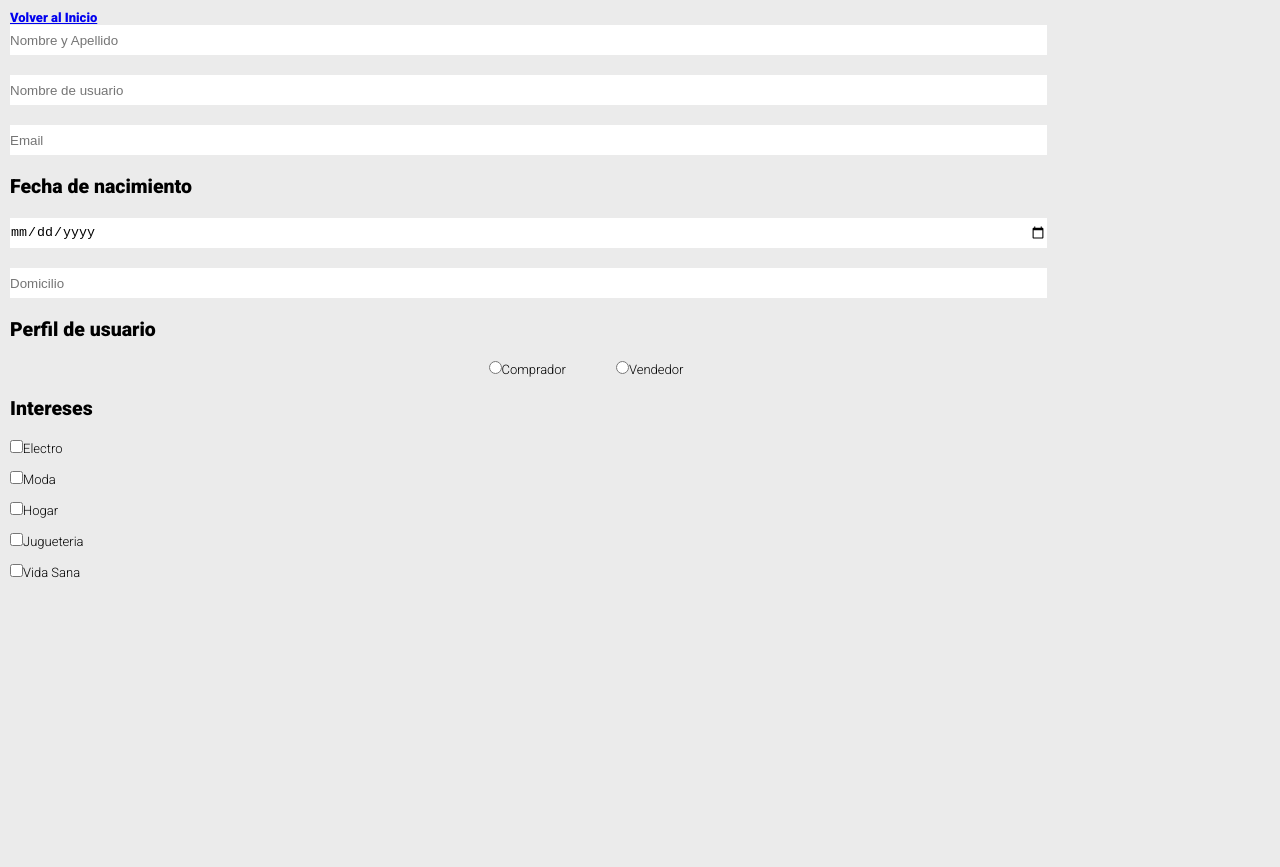
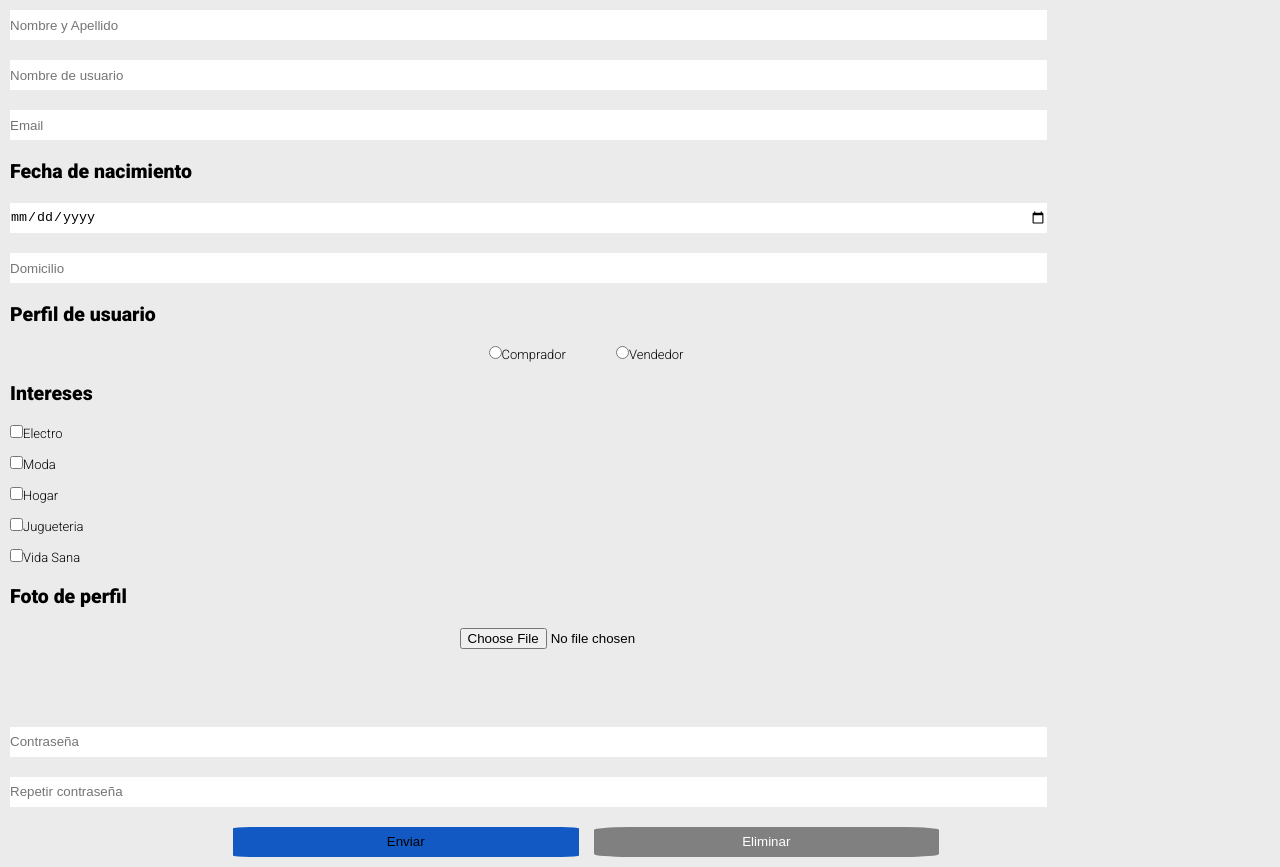
Before and after one commit to Antoopizarro/Mercado-liebre, a website: page views/register.html in a window 1280 px wide. Before the commit the page ends 800 px from the top, so only its background shows below. Drawn offline with Linux system fonts and the light colour scheme.

Commit message:
terminando formulario y barra de busqueda

```diff
--- a/public/css/home.css
+++ b/public/css/home.css
@@ -15,6 +15,23 @@ body{
 }
 header{
     background-color: var(--colorAmarillo);
+}
+.header--buscar form{
+    display: flex;
+    height: 32px;
+    background-color: #FFF;
+    margin: 5px;
+}
+.header--buscar input{
+    border: none;
+    width: 85%;
+    outline: none;
+}
+.header--buscar button{
+    width: 15%;
+    border: none;
+    background-color: #FFF;
+    color: var(--colorGrisOscuro);
 }
 
 .encabezado{
--- a/public/css/register.css
+++ b/public/css/register.css
@@ -1,8 +1,4 @@
-.Volver{
-    display: flex;
-    flex-wrap: wrap;
-    align-items: flex-start;
-}
+
 h2{
     text-align: left;
 }
@@ -12,6 +8,11 @@
     width: 90%;
 }
 .input_fecha{
+    border: none;
+    height: 30px;
+    width: 90%;
+}
+.input_contra{
     border: none;
     height: 30px;
     width: 90%;
@@ -39,3 +40,41 @@
     align-items: flex-start;
     gap: 15px;
 }
+.form_file{
+    display: flex;
+    flex-direction: row;
+    flex-wrap: wrap;
+    justify-content: center;
+    margin-bottom: 5%;
+}
+
+.form_contraseña{
+    display: flex;
+    flex-direction: column;
+    flex-wrap: wrap;
+    justify-content: space-between;
+    gap: 20px;
+}
+.form_register--button{
+    display: flex;
+    flex-direction: row;
+    flex-wrap: wrap;
+    justify-content: center;
+    gap: 15px;
+}
+button{
+    width: 30%;
+    height: 30px;
+}
+.button_enviar{
+    color: white;
+    background-color: var(--colorCeleste);
+    border: none;
+    border-radius: 5%;
+}
+.button_eliminar{
+    color: white;
+    background-color: gray ;
+    border: none;
+    border-radius: 10%;
+}
--- a/views/register.html
+++ b/views/register.html
@@ -7,12 +7,14 @@
     <title>Registro</title>
     <script src="https://kit.fontawesome.com/47f954a9fa.js" crossorigin="anonymous"></script>
     <link rel="stylesheet" href="/css/styles.css">
+    <style>
+        a { text-decoration: none;
+            color: black;}
+        </style>
 </head>
 <body>
-    <header>
-    </header>
     <main>
-        <a href="/"><h4 class="Volver">Volver al Inicio</h4></a>
+
         <form action="" class="form1">
             <input class="input_datos" type="text" name="name" placeholder="Nombre y Apellido">
             <input class="input_datos" type="text" name="name" placeholder="Nombre de usuario">
@@ -33,6 +35,18 @@
                 <label for="Jugueteria"><input type="checkbox" name="intereses">Jugueteria</label>
                 <label for="Vida Sana"><input type="checkbox" name="intereses">Vida Sana</label>
               </div>
+              <h2>Foto de perfil</h2>
+              <div class="form_file">
+                    <input type="file" name="file">
+              </div>
+              <div class="form_contraseña">
+                  <input class="input_contra" type="password" name="password" placeholder="Contraseña">
+                  <input class="input_contra" type="password" name="password2" placeholder="Repetir contraseña">
+              </div>
+             <div class="form_register--button">
+                 <button class="button_enviar" type="submit"><a href="/" >Enviar</a></button>
+                 <button class="button_eliminar" type="reset">Eliminar</button>
+             </div>
         </form>
     </main>
     <footer></footer>
```
Also changed, not shown: views/home.html (+4 -0 lines), views/login.html (+5 -1 lines).
